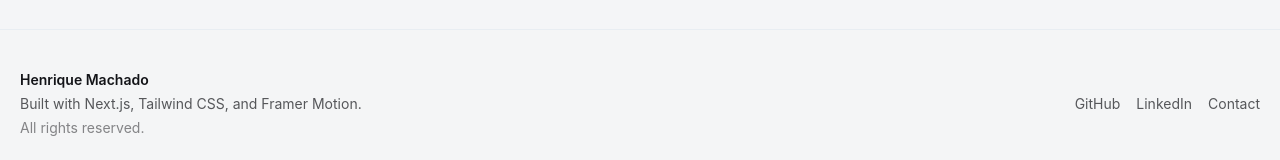
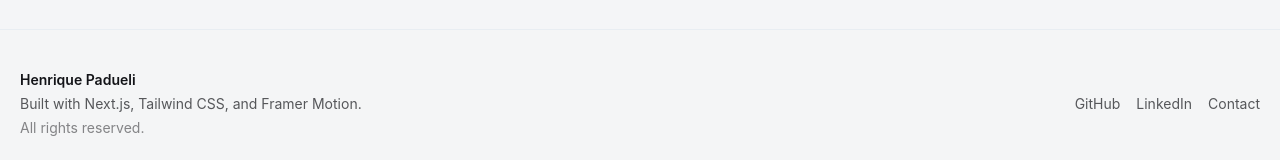
Before and after one commit to henriquepaduelim/Portfolio, a Next.js app: page / in a window 1280 px wide. Shown: the part 2896-3056 px from the top of the page. Built offline with nearby package versions, Linux system fonts and the light colour scheme.

Commit message:
footer.tsx: author last name's change

```diff
--- a/components/layout/Footer.tsx
+++ b/components/layout/Footer.tsx
@@ -10,12 +10,12 @@ export default function Footer() {
     <footer className="border-t border-border/60 bg-background/80">
       <div className="container flex flex-col gap-6 py-10 md:flex-row md:items-center md:justify-between">
         <div className="flex flex-col gap-1 text-sm text-foreground/70">
-          <span className="font-semibold text-foreground">Henrique Machado</span>
+          <span className="font-semibold text-foreground">Henrique Padueli</span>
           <span>{t.footer.note}</span>
           <span className="text-foreground/50">{t.footer.rights}</span>
         </div>
         <div className="flex items-center gap-4 text-sm text-foreground/70">
-          <Link href="https://github.com" className="hover:text-primary" target="_blank" rel="noreferrer">
+          <Link href="https://github.com/henriquepaduelim" className="hover:text-primary" target="_blank" rel="noreferrer">
             {t.social.github}
           </Link>
           <Link href="https://www.linkedin.com" className="hover:text-primary" target="_blank" rel="noreferrer">
```
